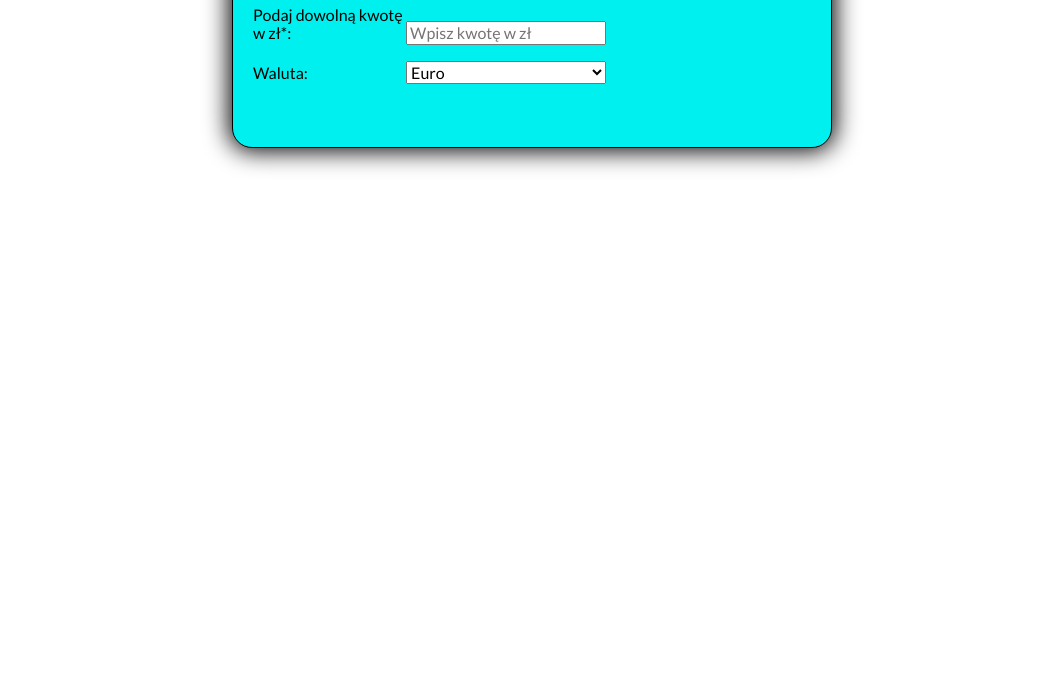
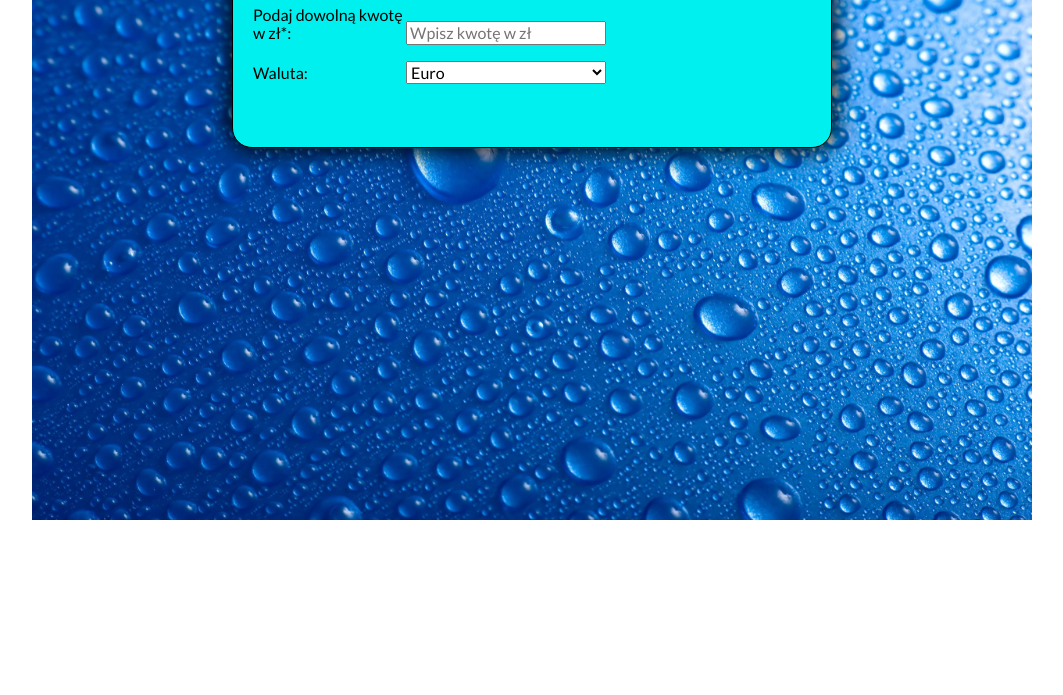
Before and after one commit to Narada108/currency-converter, a plain HTML site: page index.html in a window 1280 px wide. Shown: the part 105-800 px from the top of the page, without its empty margins (108-1171 px from the left). Drawn offline with nearby package versions, Linux system fonts and the light colour scheme.

Commit message:
added background-image styles

```diff
--- a/CSS/style.css
+++ b/CSS/style.css
@@ -9,6 +9,12 @@ html {
 body {
     font-family: 'Lato', sans-serif;
     color: black;
+    background-image: url("../images/BackgroundImage.jpg");
+    background-repeat: no-repeat;
+    background-size: 1000px;
+    background-position: top;
+    background-attachment: fixed;
+
 }
 
 .container {
```
